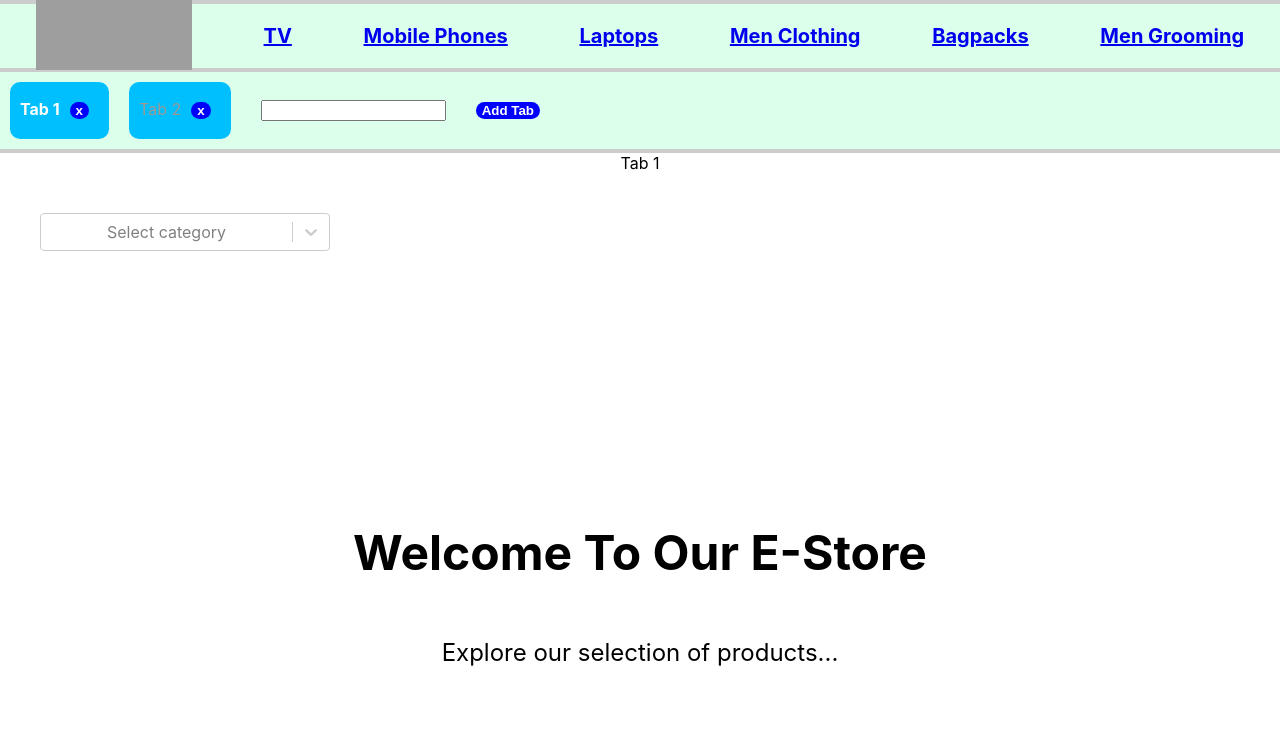
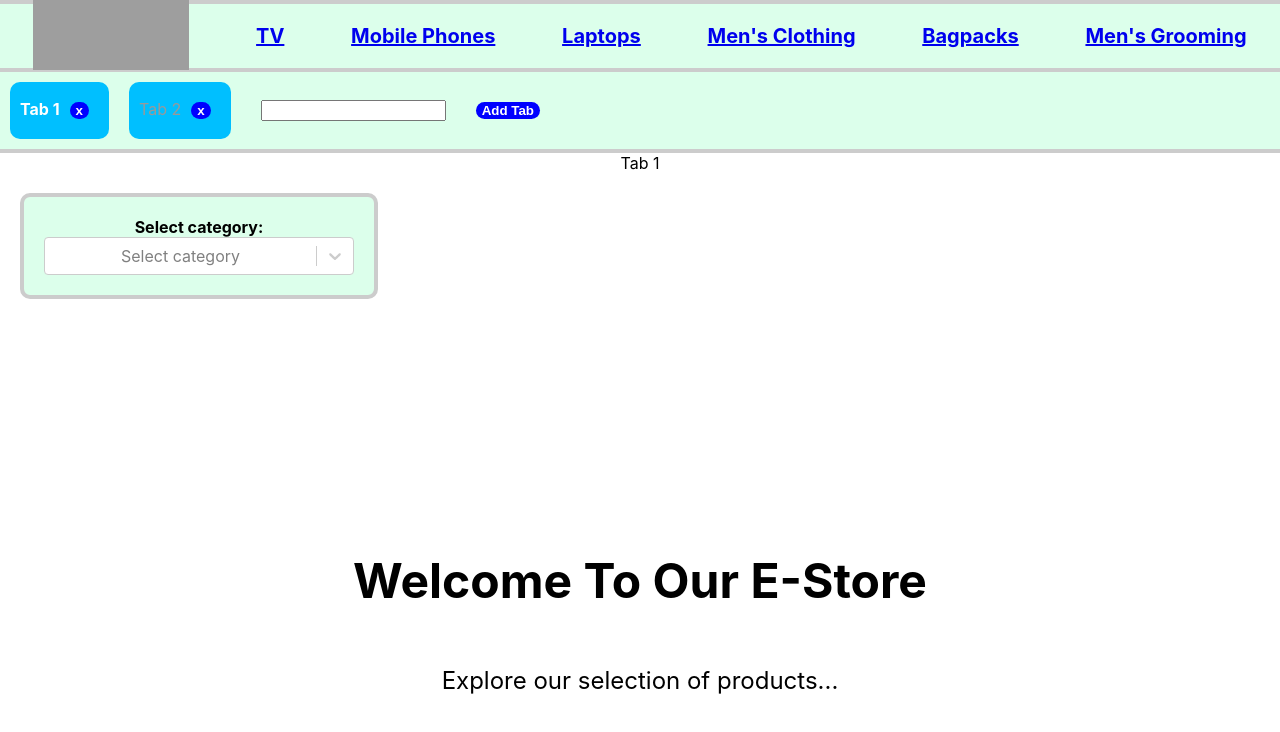
Before and after one commit to Arnav-Bhargava-cybage/E-Com-Store, a React (Create React App) app: page / in a window 1280 px wide. Shown: the top 732 px of the page. Built offline with nearby package versions, Linux system fonts and the light colour scheme; grey boxes are pictures that could not be loaded.

Commit message:
Filter Component added

```diff
--- a/package.json
+++ b/package.json
@@ -8,7 +8,8 @@
     "@testing-library/user-event": "^13.5.0",
     "react": "^18.2.0",
     "react-dom": "^18.2.0",
-    "react-router-dom": "^6.9.0",
+    "react-range": "^1.8.14",
+    "react-router-dom": "^6.10.0",
     "react-scripts": "5.0.1",
     "react-select": "^5.7.2",
     "styled-components": "^5.3.9",
--- a/src/App.js
+++ b/src/App.js
@@ -30,13 +30,13 @@ function App() {
                 <Link to="/categories/Laptops">Laptops</Link>
               </li>
               <li>
-                <Link to="/categories/Men%20Clothing">Men Clothing</Link>
+                <Link to="/categories/Men%20Clothing">Men's Clothing</Link>
               </li>
               <li>
                 <Link to="/categories/Bagpacks">Bagpacks</Link>
               </li>
               <li>
-                <Link to="/categories/Men%20Grooming">Men Grooming</Link>
+                <Link to="/categories/Men%20Grooming">Men's Grooming</Link>
               </li>
             </ul>
           </Nav>
--- a/src/components/Filter.js
+++ b/src/components/Filter.js
@@ -1,6 +1,7 @@
 import React, { useState } from 'react';
 import styled from 'styled-components';
 import Select from 'react-select';
+import { Routes, Route, useNavigate } from 'react-router-dom';
 import productsData from "../data/Products.json";
 import Product from './Product';
 
@@ -11,20 +12,52 @@ const FilterContainer = styled.div`
 const FilterSection = styled.div`
   width: 25%;
   padding: 20px;
+  background-color:#dcffeb;
+  border: 4px solid #ccc;
+  border-radius:10px;
 `;
 
 const ProductsSection = styled.div`
   display: flex;
   flex-wrap: wrap;
-  justify-content: flex-start;
+  justify-content: center;
   width: 75%;
   padding: 20px;
+
 `;
+
+
+const Label = styled.label`
+  margin-bottom: 10px;
+  font-weight: bold;
+`;
+
+const Input = styled.input`
+  margin-bottom: 10px;
+  padding: 5px;
+  width: 95%;
+`;
+
+const Button = styled.button`
+  margin-top: 10px;
+  padding: 10px 20px;
+  font-weight:bold;
+  font-size: 14px;
+  background-color: blue;
+  border-radius:10px;
+  color: #fff;
+  cursor: pointer;
+`;
+
 
 const Filter = () => {
   const [selectedCategory, setSelectedCategory] = useState(null);
   const [selectedBrand, setSelectedBrand] = useState(null);
-  const [selectedPrice, setSelectedPrice] = useState(null);
+  const [filteredProducts, setFilteredProducts] = useState([]);
+
+  const [selectedMinPrice, setSelectedMinPrice] = useState(null);
+  const [selectedMaxPrice, setSelectedMaxPrice] = useState(null);
+  const navigate = useNavigate();
 
   const handleCategoryChange = (selectedOption) => {
     setSelectedCategory(selectedOption);
@@ -34,9 +67,30 @@ const Filter = () => {
     setSelectedBrand(selectedOption);
   };
 
-  const handlePriceChange = (selectedOption) => {
-    setSelectedPrice(selectedOption);
+
+  const handlePriceRangeChange = (minPrice, maxPrice) => {
+    setSelectedMinPrice(minPrice);
+    setSelectedMaxPrice(maxPrice);
+
+    if (selectedCategory && selectedBrand) {
+      const filteredProducts = Object.keys(
+        productsData.categories[selectedCategory.value].Brands[
+          selectedBrand.value
+        ]
+      )
+        .map((product) => {
+          return productsData.categories[selectedCategory.value].Brands[          selectedBrand.value        ][product];
+        })
+        .filter(
+          (product) =>
+            (!minPrice || product.price >= minPrice) &&
+            (!maxPrice || product.price <= maxPrice)
+        );
+      navigate('/products');
+      setFilteredProducts(filteredProducts);
+    }
   };
+
 
   const categories = Object.keys(productsData.categories).map((category) => {
     return { value: category, label: category };
@@ -67,31 +121,69 @@ const Filter = () => {
       })
     : [];
 
-  const filteredProducts =
-    selectedPrice && selectedBrand && selectedCategory
-      ? Object.keys(
-          productsData.categories[selectedCategory.value].Brands[
-            selectedBrand.value
-          ]
-        ).reduce((acc, product) => {
-          if (
-            productsData.categories[selectedCategory.value].Brands[
-              selectedBrand.value
-            ][product].price <= selectedPrice.value
-          ) {
-            acc.push(
-              productsData.categories[selectedCategory.value].Brands[
-                selectedBrand.value
-              ][product]
-            );
-          }
-          return acc;
-        }, [])
-      : [];
+  return (
+//     <FilterContainer>
+//       <FilterSection>
+//         <Select
+//           placeholder="Select category"
+//           value={selectedCategory}
+//           options={categories}
+//           onChange={handleCategoryChange}
+//         />
+//         {selectedCategory && (
+//           <Select
+//             placeholder="Select brand"
+//             value={selectedBrand}
+//             options={brands}
+//             onChange={handleBrandChange}
+//           />
+//         )}
 
-  return (
+// {selectedBrand && (
+//   <>
+//     <label>Price Range:</label>
+//     <input
+//       type="number"
+//       placeholder="Minimum Price"
+//       value={selectedMinPrice}
+//       onChange={(e) =>
+//         setSelectedMinPrice(parseInt(e.target.value))
+//       }
+//     />
+//     <input
+//       type="number"
+//       placeholder="Maximum Price"
+//       value={selectedMaxPrice}
+//       onChange={(e) =>
+//         setSelectedMaxPrice(parseInt(e.target.value))
+//       }
+//     />
+//     <button
+//       onClick={() =>
+//         handlePriceRangeChange(
+//           selectedMinPrice,
+//           selectedMaxPrice
+//         )
+//       }
+//     >
+//       Apply
+//     </button>
+//   </>
+// )}
+
+//       </FilterSection>
+//       <Routes>
+//         <Route path="/products" element={<ProductsSection>
+//           {filteredProducts.map((product) => (
+//             <Product key={product.name} data={product} />
+//           ))}
+//         </ProductsSection>} />
+//       </Routes>
+//     </FilterContainer>
+
 <FilterContainer>
       <FilterSection>
+        <Label>Select category:</Label>
         <Select
           placeholder="Select category"
           value={selectedCategory}
@@ -99,27 +191,61 @@ const Filter = () => {
           onChange={handleCategoryChange}
         />
         {selectedCategory && (
+          <>
+            <Label>Select brand:</Label>
             <Select
               placeholder="Select brand"
               value={selectedBrand}
               options={brands}
               onChange={handleBrandChange}
             />
+          </>
         )}
+
         {selectedBrand && (
-          <Select
-            placeholder="Select max price"
-            value={selectedPrice}
-            options={prices}
-            onChange={handlePriceChange}
+          <>
+            <Label>Price Range:</Label>
+            <Input
+              type="number"
+              placeholder="Minimum Price"
+              value={selectedMinPrice}
+              onChange={(e) =>
+                setSelectedMinPrice(parseInt(e.target.value))
+              }
             />
+            <Input
+              type="number"
+              placeholder="Maximum Price"
+              value={selectedMaxPrice}
+              onChange={(e) =>
+                setSelectedMaxPrice(parseInt(e.target.value))
+              }
+            />
+            <Button
+              onClick={() =>
+                handlePriceRangeChange(
+                  selectedMinPrice,
+                  selectedMaxPrice
+                )
+              }
+            >
+              Apply
+            </Button>
+          </>
         )}
       </FilterSection>
+      <Routes>
+        <Route
+          path="/products"
+          element={
             <ProductsSection>
               {filteredProducts.map((product) => (
                 <Product key={product.name} data={product} />
               ))}
             </ProductsSection>
+          }
+        />
+      </Routes>
     </FilterContainer>
   );
 };
```
Also changed, not shown: 1 other file (tests, documents, lock files or other folders). Lines whose indentation alone changed are shown as unchanged.
